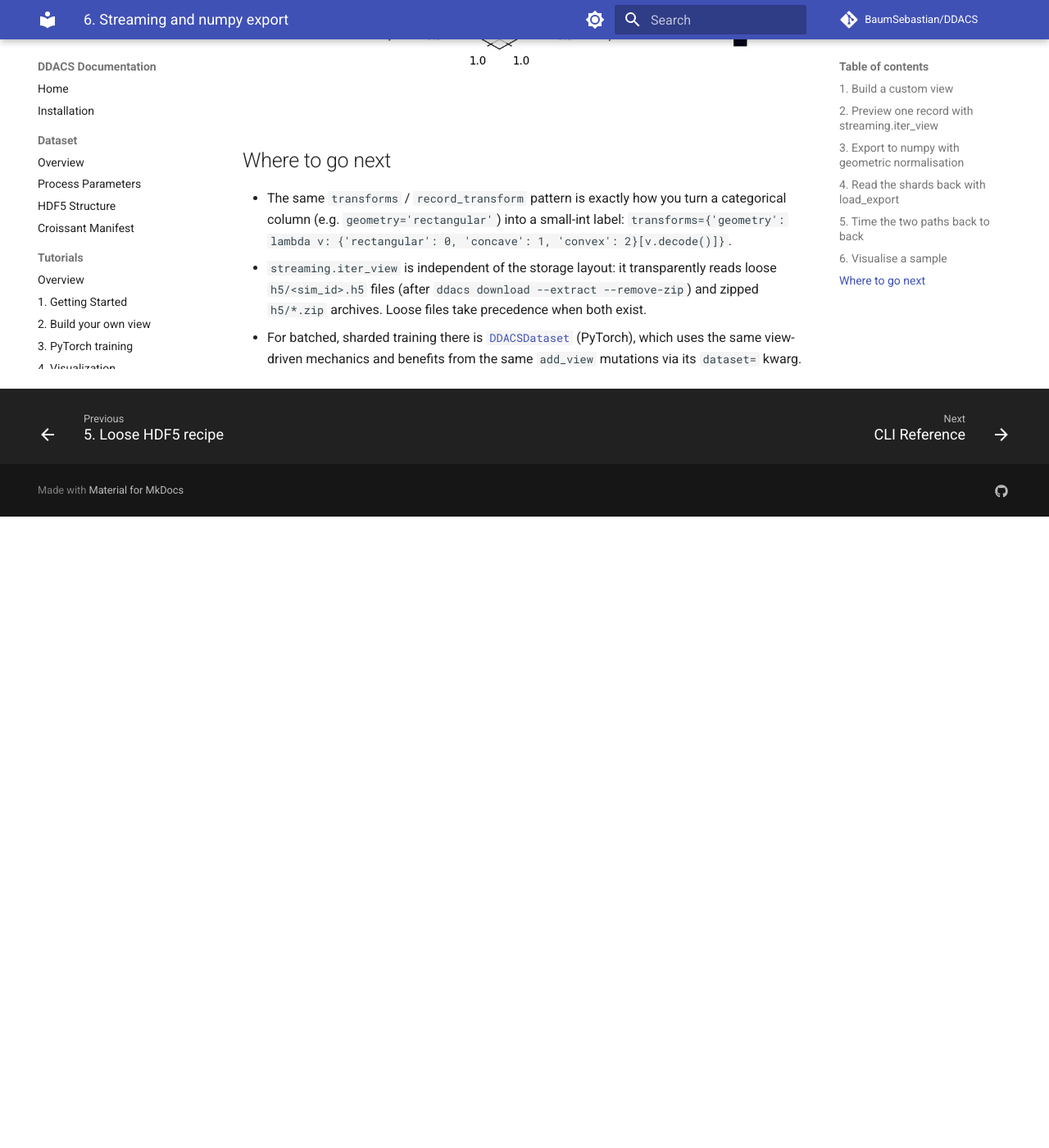
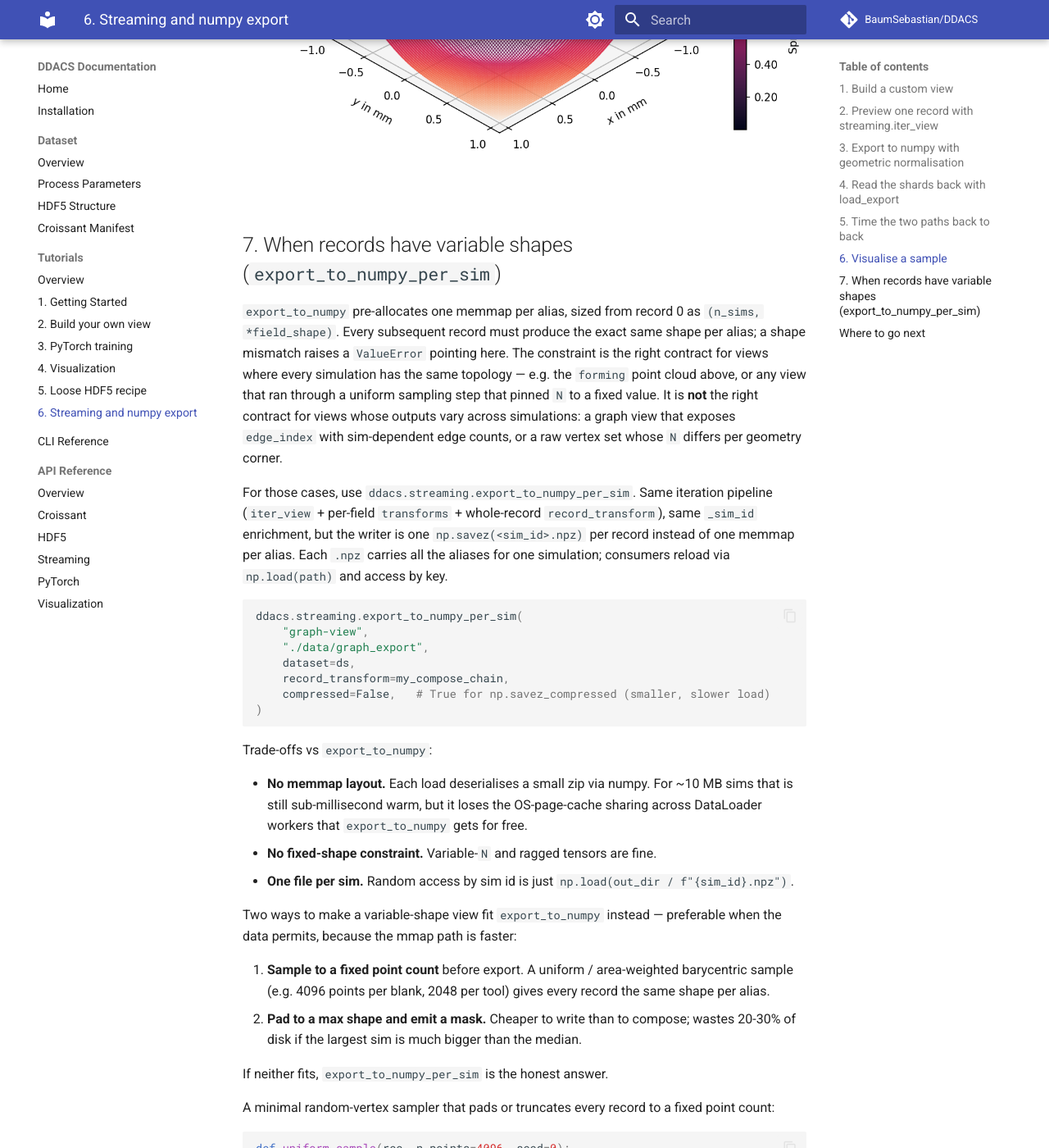
Before and after one commit to BaumSebastian/DDACS, an MkDocs documentation site: the page built from docs/tutorials/streaming.md, in a window 1280 px wide and 1400 px high, scrolled down 6066 px. Shown: the whole window at 82% size. Built offline with MkDocs 1.6.1 and Material for MkDocs 9.7.7, drawn with Linux system fonts in a browser that asks for light colours; comment, search, counter and statistics services are not loaded; before the commit the page ends 6696 px from its top, so only the background shows below that; some of the changed text lies outside the part shown.

Commit message:
docs(streaming): document export_to_numpy_per_sim + uniform sampling + memmap
Tutorial section 7 explains the fixed-shape constraint of export_to_numpy,
when to reach for export_to_numpy_per_sim instead, the two ways to align
data so it stays on the mmap path (sample to fixed N; pad-and-mask), and
ships a minimal random-vertex uniform_sample example demonstrating the
sample-then-export pattern. Section 4 expands the mmap note to make
clear why warm reads are sub-millisecond (page cache shared across
DataLoader workers).

Notebook 06 mirrors the additions: cell 17 demos export_to_numpy_per_sim,
cell 19 demos uniform_sample composed with normalize_and_emit feeding
back into export_to_numpy, cell 21 visualises the downsampled cloud.
Cell 5 updated to skip the _sim_id scratch key. New static image at
docs/images/06_streaming_sampled.png shows the 4096-point downsampled
forming cloud alongside the original 11236-point version in section 6.

````diff
--- a/docs/tutorials/streaming.md
+++ b/docs/tutorials/streaming.md
@@ -118,7 +118,7 @@ Output:
 
 ## 4. Read the shards back with `load_export`
 
-`ddacs.streaming.load_export(directory)` opens the exported folder behind the standard Python data model (`__len__`, `__getitem__`, `__iter__`, plus `by_sim_id`). Each row is a plain `dict[str, np.ndarray]` backed by `mmap_mode='r'`, so the full release fits even when it is too large for RAM: only the rows you actually access page in.
+`ddacs.streaming.load_export(directory)` opens the exported folder behind the standard Python data model (`__len__`, `__getitem__`, `__iter__`, plus `by_sim_id`). Each row is a plain `dict[str, np.ndarray]` backed by `mmap_mode='r'`, so the full release fits even when it is too large for RAM: only the rows you actually access page in. Reads bypass deserialisation entirely — accessing `arr[i]` becomes a direct virtual-memory read of the relevant disk page, which is why warm-cache reads of an exported shard are sub-millisecond (the OS page cache is shared across processes, so `DataLoader(num_workers=N)` workers all reuse the same loaded pages without an `N`-fold RAM blow-up).
 
 `load_export` deliberately does **not** import torch. It just satisfies the same `len + getitem` protocol PyTorch's map-style `Dataset` uses, so the returned object plugs into `DataLoader`, `tf.data.Dataset.from_generator`, JAX, or a plain Python loop without any adapter. Pass `fields=["forming", "delta"]` to load a subset; unknown names raise `ValueError` so typos surface immediately.
 
@@ -226,6 +226,54 @@ plt.show()
 
 <img src="https://raw.githubusercontent.com/BaumSebastian/DDACS/main/docs/images/06_streaming_sample.png" width="700">
 
+## 7. When records have variable shapes (`export_to_numpy_per_sim`)
+
+`export_to_numpy` pre-allocates one memmap per alias, sized from record 0 as `(n_sims, *field_shape)`. Every subsequent record must produce the exact same shape per alias; a shape mismatch raises a `ValueError` pointing here. The constraint is the right contract for views where every simulation has the same topology — e.g. the `forming` point cloud above, or any view that ran through a uniform sampling step that pinned `N` to a fixed value. It is **not** the right contract for views whose outputs vary across simulations: a graph view that exposes `edge_index` with sim-dependent edge counts, or a raw vertex set whose `N` differs per geometry corner.
+
+For those cases, use `ddacs.streaming.export_to_numpy_per_sim`. Same iteration pipeline (`iter_view` + per-field `transforms` + whole-record `record_transform`), same `_sim_id` enrichment, but the writer is one `np.savez(<sim_id>.npz)` per record instead of one memmap per alias. Each `.npz` carries all the aliases for one simulation; consumers reload via `np.load(path)` and access by key.
+
+```python
+ddacs.streaming.export_to_numpy_per_sim(
+    "graph-view",
+    "./data/graph_export",
+    dataset=ds,
+    record_transform=my_compose_chain,
+    compressed=False,   # True for np.savez_compressed (smaller, slower load)
+)
+```
+
+Trade-offs vs `export_to_numpy`:
+
+- **No memmap layout.** Each load deserialises a small zip via numpy. For ~10 MB sims that is still sub-millisecond warm, but it loses the OS-page-cache sharing across DataLoader workers that `export_to_numpy` gets for free.
+- **No fixed-shape constraint.** Variable-`N` and ragged tensors are fine.
+- **One file per sim.** Random access by sim id is just `np.load(out_dir / f"{sim_id}.npz")`.
+
+Two ways to make a variable-shape view fit `export_to_numpy` instead — preferable when the data permits, because the mmap path is faster:
+
+1. **Sample to a fixed point count** before export. A uniform / area-weighted barycentric sample (e.g. 4096 points per blank, 2048 per tool) gives every record the same shape per alias.
+2. **Pad to a max shape and emit a mask.** Cheaper to write than to compose; wastes 20-30% of disk if the largest sim is much bigger than the median.
+
+If neither fits, `export_to_numpy_per_sim` is the honest answer.
+
+A minimal random-vertex sampler that pads or truncates every record to a fixed point count:
+
+```python
+def uniform_sample(rec, n_points=4096, seed=0):
+    rng = np.random.RandomState(seed)
+    n_in = rec["forming"].shape[0]
+    idx = rng.choice(n_in, n_points, replace=n_in < n_points)
+    return {**rec, "forming": rec["forming"][idx], "delta": rec["delta"][idx]}
+
+def chained(rec):
+    return uniform_sample(normalize_and_emit(rec))
+```
+
+Pass `chained` as the `record_transform=`; the downstream `export_to_numpy` call now succeeds with `forming` and `delta` shaped `(n_points, 3)` in every record. The example above is naive — it samples vertex indices uniformly, ignoring triangle area, which under-represents large faces. Use it as a baseline; area-weighted barycentric sampling that respects mesh geometry is a separate concern handled by the `ddacs.augment` primitives.
+
+<img src="https://raw.githubusercontent.com/BaumSebastian/DDACS/main/docs/images/06_streaming_sampled.png" width="700">
+
+Same simulation rendered from the downsampled export: 4096 points instead of 11236, identical render code. The sparser sampling is visible but the springback gradient is preserved.
+
 ## Where to go next
 
 - The same `transforms` / `record_transform` pattern is exactly how you turn a categorical column (e.g. `geometry='rectangular'`) into a small-int label: `transforms={'geometry': lambda v: {'rectangular': 0, 'concave': 1, 'convex': 2}[v.decode()]}`.
````
Also changed, not shown: docs/images/06_streaming_sampled.png (added), 1 other file.
